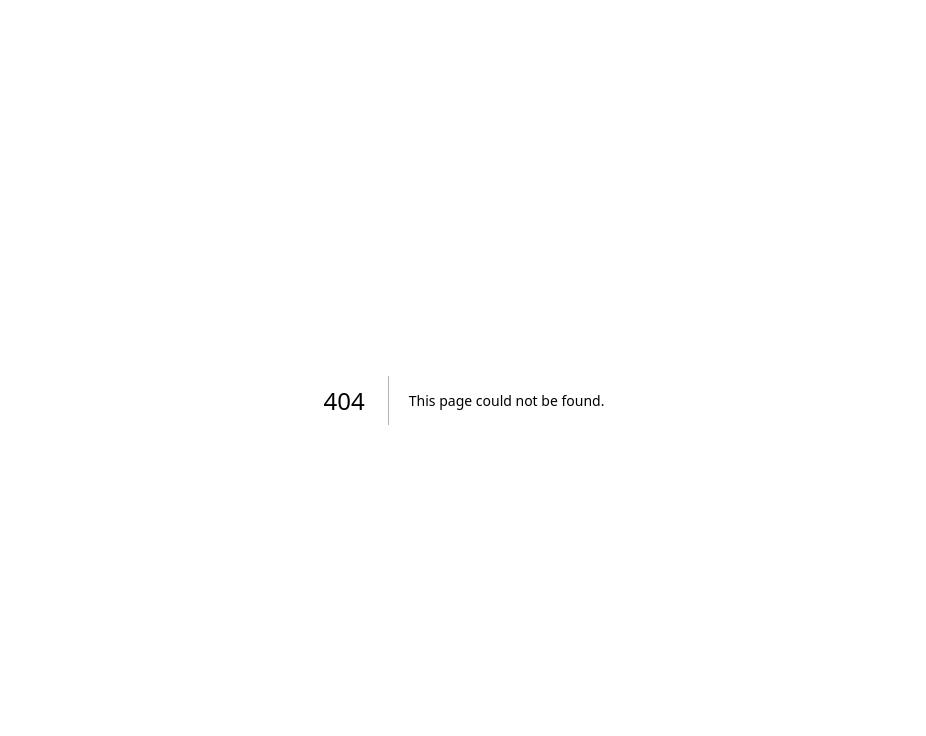
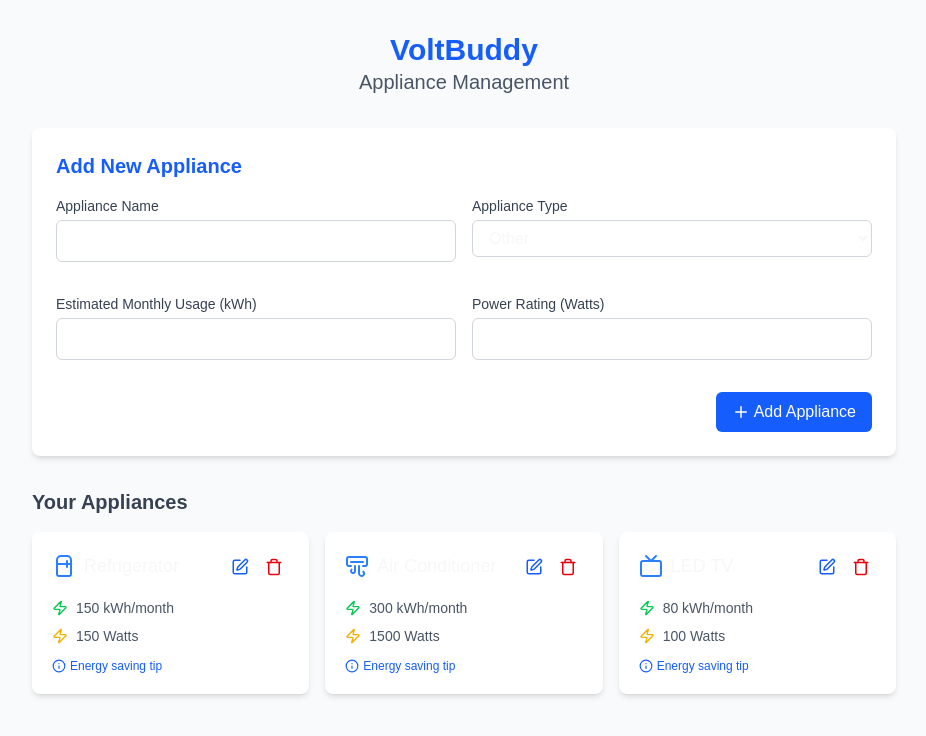
Before and after one commit to DineshPriyanthaGH/voltbuddy-Smart-Home-Electricity-Bill-Tracker-with-AI-Insights, a Next.js app in the folder voltbuddy-frontend/: page /appliance-management in a window 1280 px wide. Before the commit this address had no page. Shown: the top 736 px of the page, without its empty margins (176-1102 px from the left). Built offline with nearby package versions, Linux system fonts and the light colour scheme.

Commit message:
Up:appliance/page.js

```diff
--- /dev/null
+++ b/voltbuddy-frontend/app/appliance-management/page.js
@@ -0,0 +1,86 @@
+    'use client';
+// app/appliance-management/page.js
+import React, { useState } from 'react';
+import ApplianceForm from './components/ApplianceForm';
+import ApplianceList from './components/ApplianceList';
+
+
+
+
+export default function ApplianceManagementPage() {
+  const [appliances, setAppliances] = useState([
+    {
+      id: '1',
+      name: 'Refrigerator',
+      monthlyUsage: 150,
+      powerRating: 150,
+      type: 'refrigerator',
+    },
+    {
+      id: '2',
+      name: 'Air Conditioner',
+      monthlyUsage: 300,
+      powerRating: 1500,
+      type: 'air-conditioner',
+    },
+    {
+      id: '3',
+      name: 'LED TV',
+      monthlyUsage: 80,
+      powerRating: 100,
+      type: 'tv',
+    },
+  ]);
+
+  const [editingAppliance, setEditingAppliance] = useState(null);
+
+  const handleAddAppliance = (appliance) => {
+    const newAppliance = {
+      ...appliance,
+      id: Date.now().toString(),
+    };
+    setAppliances([...appliances, newAppliance]);
+  };
+
+  const handleUpdateAppliance = (updatedAppliance) => {
+    setAppliances(
+      appliances.map((appliance) =>
+        appliance.id === updatedAppliance.id ? updatedAppliance : appliance
+      )
+    );
+    setEditingAppliance(null);
+  };
+
+  const handleDeleteAppliance = (id) => {
+    setAppliances(appliances.filter((appliance) => appliance.id !== id));
+  };
+
+  const handleEditAppliance = (appliance) => {
+    setEditingAppliance(appliance);
+  };
+
+  const cancelEdit = () => {
+    setEditingAppliance(null);
+  };
+
+  return (
+    <div className="min-h-screen bg-gray-50 w-full">
+      <div className="container mx-auto px-4 py-8 max-w-4xl">
+        <header className="mb-8 text-center">
+          <h1 className="text-3xl font-bold text-blue-600">VoltBuddy</h1>
+          <h2 className="text-xl text-gray-600">Appliance Management</h2>
+        </header>
+        <ApplianceForm
+          onSubmit={editingAppliance ? handleUpdateAppliance : handleAddAppliance}
+          editingAppliance={editingAppliance}
+          onCancel={cancelEdit}
+        />
+        <ApplianceList
+          appliances={appliances}
+          onEdit={handleEditAppliance}
+          onDelete={handleDeleteAppliance}
+        />
+      </div>
+    </div>
+  );
+}
```
